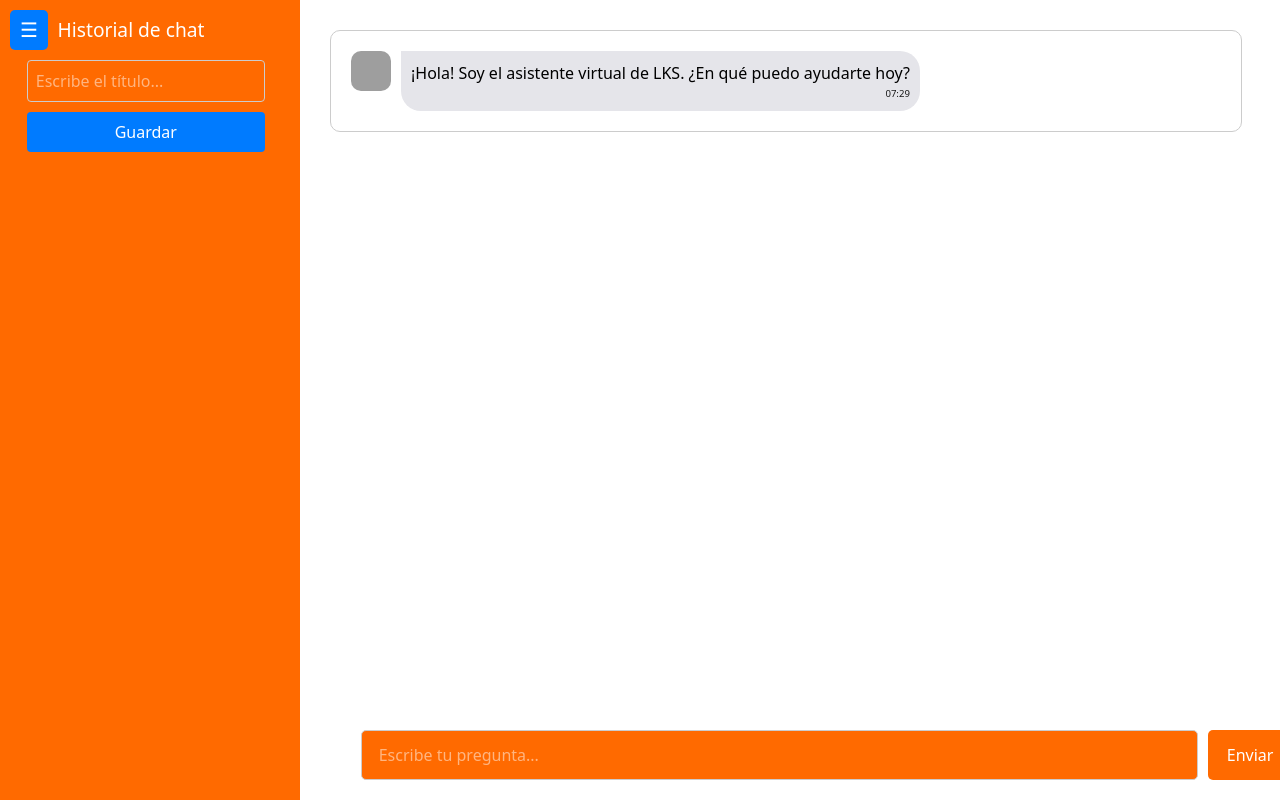
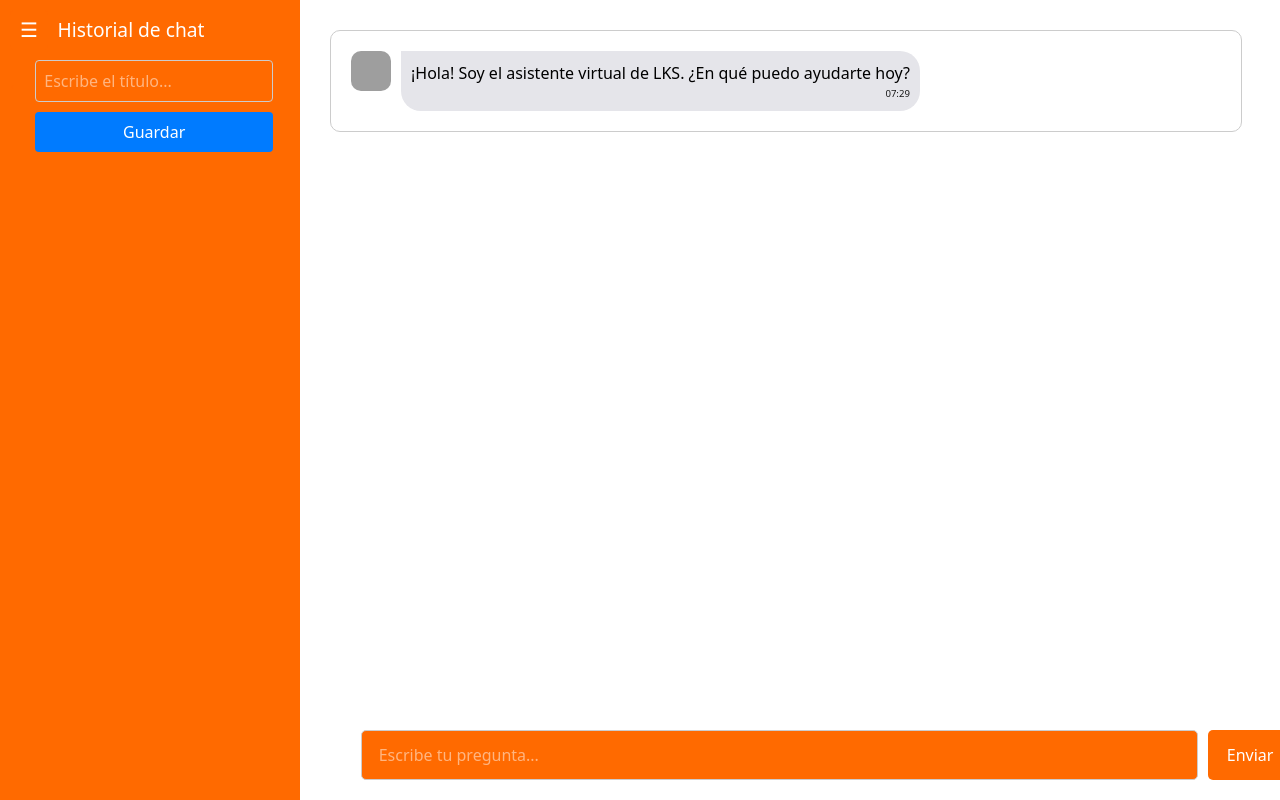
Before and after one commit to Biriki22/reto-LKS, an Angular app: page /#/chatbox in a window 1280 px wide. Built offline with nearby package versions, Linux system fonts and the light colour scheme; grey boxes are pictures that could not be loaded.

Commit message:
comentarios

```diff
--- a/src/app/components/chat.component/chat.component.html
+++ b/src/app/components/chat.component/chat.component.html
@@ -71,7 +71,7 @@
         <img src="https://www.lksnext.com/wp-content/uploads/2020/04/lks-logo-positivo.png" alt="LKS Bot" class="avatar">
       </ng-container>
 
-      <!-- Mensaje -->
+      <!-- Mensaje del bot-->
       <div class="bot-message" *ngIf="msg.sender == 'bot'">
         <p>{{ msg.text }}</p>
         <span class="timestamp">{{ msg.timestamp | date:'HH:mm' }}</span>
--- a/src/app/components/chat.component/chat.component.ts
+++ b/src/app/components/chat.component/chat.component.ts
@@ -1,7 +1,7 @@
 import { Component, inject } from '@angular/core';
 import { TextoComponentComponent } from "../texto.component/texto.component.component";
 import { CommonModule, NgClass } from '@angular/common';
-import { HttpClient,HttpClientModule } from '@angular/common/http';
+import { HttpClientModule } from '@angular/common/http';
 import { ServicioFase1Service } from '../../services/servicio.fase1.service';
 
 
@@ -45,8 +45,9 @@ export class ChatComponent {
             //console.log(response);
             this.messages.push({ text: response.answare, sender: 'bot',imageUrl:'https://www.google.com/url?sa=i&url=https%3A%2F%2Fbaic.eus%2Fes%2Flks-next-sistema-inteligente-de-optimizacion-de-prensas%2F&psig=AOvVaw2po22zbujSp_xAsZd0zf03&ust=1743673842983000&source=images&cd=vfe&opi=89978449&ved=0CBQQjRxqFwoTCNDn366JuYwDFQAAAAAdAAAAABAE', timestamp: new Date() });
           },
+          //En caso de erros mostramos que que el bot esta dando error
           (error) => {
-            this.messages.push({ text: 'Error al obtener respuesta del bot 😞', sender: 'bot', timestamp: new Date() }); //En caso de erros mostramos que que el bot esta dando error
+            this.messages.push({ text: 'Error al obtener respuesta del bot 😞', sender: 'bot', timestamp: new Date() });
           }
         );
       }
--- a/src/app/components/sidebar/side-menu.component.html
+++ b/src/app/components/sidebar/side-menu.component.html
@@ -4,9 +4,7 @@
   width: 300px;
   background-color: #ff6a00;
   padding: 10px;
-  transition: transform 0.1s ease-in-out;
-  z-index: 10;
-  color: var(--color-slate-300);
+  color: #ff6a00;
   left: calc(var(--spacing) * 0);
   min-height: 100vh;
 
@@ -28,10 +26,9 @@ input {
   padding: 8px;
   background: #007bff;
   color: white;
-  border: none;
   cursor: pointer;
   border-radius: 4px;
-  margin-left: 6%;
+  margin-left: 9%;
 }
 
 .btn:hover {
@@ -39,7 +36,6 @@ input {
 }
 
 ul {
-  list-style: none;
   margin-top: 10px;
 }
 
@@ -79,12 +75,11 @@ h3{
 
 /* Botón de ocultar/mostrar */
 .toggle-btn {
-  position: fixed; /* Cambiado de absolute a fixed */
+  position: fixed;
   top: 10px;
   left: 10px;
-  background: #007bff;
   color: white;
-  border: none;
+  background-color: #ff6a00;
   padding: 5px 10px;
   font-size: 20px;
   cursor: pointer;
@@ -92,7 +87,7 @@ h3{
 }
 
 .toggle-btn:hover {
-  background: #0056b3;
+  background: #dd6108;
 }
 
 </style>
@@ -101,7 +96,7 @@ h3{
 <button class="toggle-btn" (click)="toggleSidebar()">☰</button>
 
 <div id="menu" class="sidebar" [ngClass]="{ 'hidden': !isSidebarVisible }">
-  <h3>Historial de chat</h3>
+  <h3>Historial de chat</h3>,
 
   <!-- Caja de texto para el título -->
   <input type="text" [(ngModel)]="newTitle" placeholder="Escribe el título...">
--- a/src/app/components/texto.component/texto.component.component.html
+++ b/src/app/components/texto.component/texto.component.component.html
@@ -31,7 +31,6 @@ button {
 
 </style>
 
-
 <div class="input-box">
   <input #messageInput type="text" placeholder="Escribe tu pregunta... "
    (keyup.enter)="sendMessage(messageInput.value); messageInput.value = ''">
--- a/src/app/components/texto.component/texto.component.component.ts
+++ b/src/app/components/texto.component/texto.component.component.ts
@@ -8,6 +8,7 @@ import {Component, EventEmitter, Output } from '@angular/core';
 export class TextoComponentComponent {
   @Output() messageSent = new EventEmitter<string>(); // Emitirá mensajes al componente padre
 
+
   sendMessage(userText: string) {
     if (!userText.trim()) return;
     this.messageSent.emit(userText);
--- a/src/app/pages/chatbox/chatbox.component.ts
+++ b/src/app/pages/chatbox/chatbox.component.ts
@@ -2,12 +2,9 @@ import { Component } from '@angular/core';
 import { ChatComponent } from "../../components/chat.component/chat.component"
 import { SideMenuComponent } from '../../components/sidebar/side-menu.component';
 
-import { RouterOutlet } from '@angular/router';
-
-
 @Component({
   selector: 'chatbox',
-  imports: [ RouterOutlet, SideMenuComponent, ChatComponent],
+  imports: [ SideMenuComponent, ChatComponent],
 
   templateUrl: './chatbox.component.html',
 })
```
Also changed, not shown: src/app/components/sidebar/side-menu.component.ts (+7 -0 lines). Lines whose indentation alone changed are shown as unchanged.
